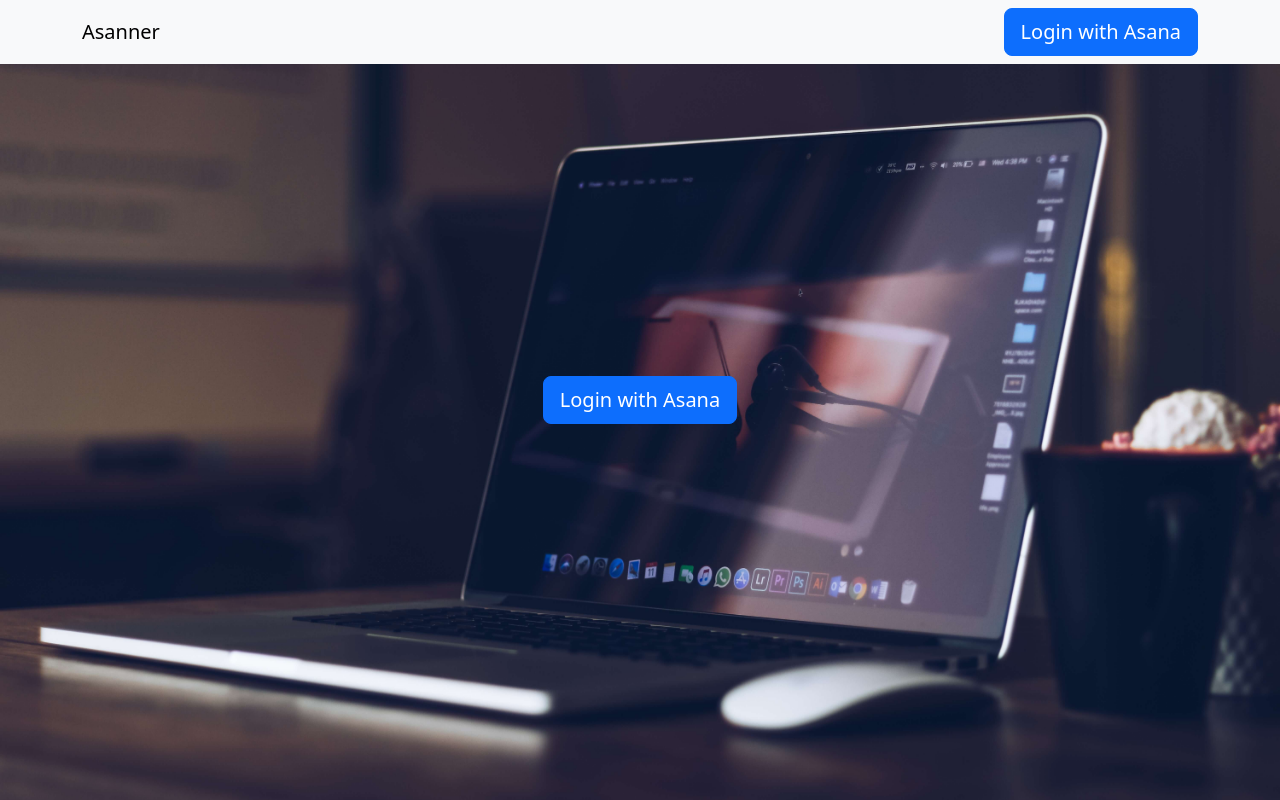
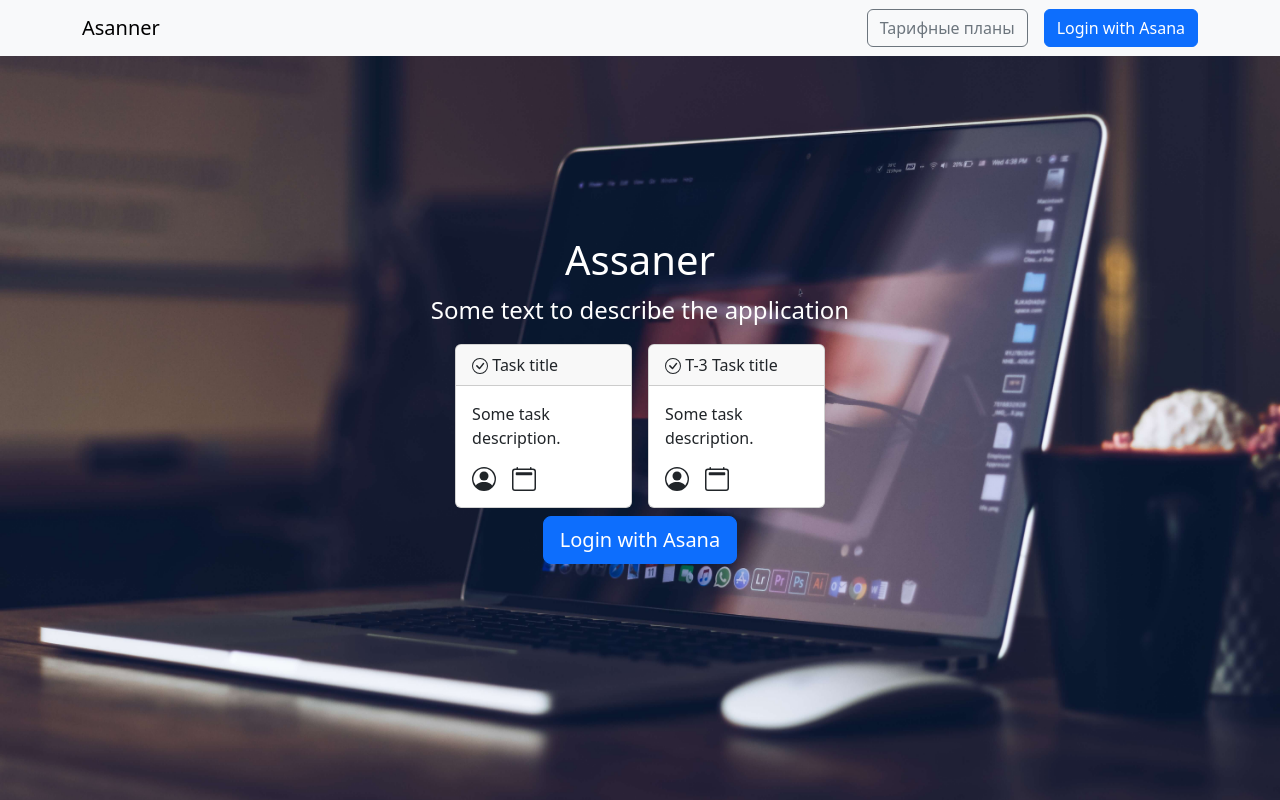
Before and after one commit to anaxita/asanner-front, a React (Vite) app: page / in a window 1280 px wide. Built offline with nearby package versions, Linux system fonts and the light colour scheme; no server answers.

Commit message:
add cards login, tooltip project

```diff
--- a/src/pages/Header.jsx
+++ b/src/pages/Header.jsx
@@ -74,9 +74,16 @@
             </Dropdown>
           </Navbar.Collapse>
         ) : (
-          <a href={import.meta.env.VITE_ASANA_LOGIN_URL} className="btn btn-primary btn-lg">
-            Login with Asana
-          </a>
+          <Navbar.Collapse className="justify-content-end">
+            <div className="me-3">
+              <Link to="/pricing" className="btn btn-outline-secondary">
+                Тарифные планы
+              </Link>
+            </div>
+            <a href={import.meta.env.VITE_ASANA_LOGIN_URL} className="btn btn-primary">
+              Login with Asana
+            </a>
+          </Navbar.Collapse>
         )}
       </Container>
     </Navbar>
--- a/src/pages/Login.jsx
+++ b/src/pages/Login.jsx
@@ -1,3 +1,6 @@
+import { Card } from 'react-bootstrap';
+import { Calendar2, CheckCircle, PersonCircle } from 'react-bootstrap-icons';
+
 import { Header } from './Header';
 import './login.css';
 
@@ -6,8 +9,33 @@
   return (
     <>
       <Header />
-      <div className="login vh-100 vw-100 d-flex justify-content-center align-items-center">
-        <a href={import.meta.env.VITE_ASANA_LOGIN_URL} className="btn btn-primary btn-lg">
+      <div className="login vh-100 vw-100 d-flex justify-content-center align-items-center flex-column align-items-center">
+        <h1 className="text-white">Assaner</h1>
+        <p className="text-white fs-4">Some text to describe the application</p>
+        <div className="d-flex gap-3 justify-content-center">
+          <Card className="mb-2 col-5">
+            <Card.Header>
+              <CheckCircle /> Task title
+            </Card.Header>
+            <Card.Body>
+              <Card.Text>Some task description.</Card.Text>
+              <PersonCircle size={24} className="me-3" />
+              <Calendar2 size={24} />
+            </Card.Body>
+          </Card>
+          <Card className="mb-2 col-5">
+            <Card.Header>
+              <CheckCircle /> T-3 Task title
+            </Card.Header>
+            <Card.Body>
+              <Card.Text>Some task description.</Card.Text>
+              <PersonCircle size={24} className="me-3" />
+              <Calendar2 size={24} />
+            </Card.Body>
+          </Card>
+        </div>
+
+        <a href={import.meta.env.VITE_ASANA_LOGIN_URL} className="btn btn-primary btn-lg text-center">
           Login with Asana
         </a>
       </div>
--- a/src/pages/Project.jsx
+++ b/src/pages/Project.jsx
@@ -1,5 +1,6 @@
 import { useEffect, useState } from 'react';
-import { Alert, Badge, Button, Card, Form } from 'react-bootstrap';
+import { Alert, Badge, Button, Card, Form, OverlayTrigger, Tooltip } from 'react-bootstrap';
+import { QuestionCircle } from 'react-bootstrap-icons';
 import { useNavigate, useParams } from 'react-router-dom';
 
 import { makeHttpRequest } from '../api/makeHttpRequest';
@@ -88,6 +89,9 @@
                 disabled={profile.subscription.name === 'Basic'}
               />
               {profile.subscription.name === 'Basic' && <Badge bg="primary">премиум</Badge>}
+              <OverlayTrigger placement="top" overlay={<Tooltip>Подсказка автоматической синхронизации</Tooltip>}>
+                <QuestionCircle size={20} />
+              </OverlayTrigger>
             </div>
 
             <div className="mt-5 gap-3 d-flex justify-content-between flex-wrap">
```
